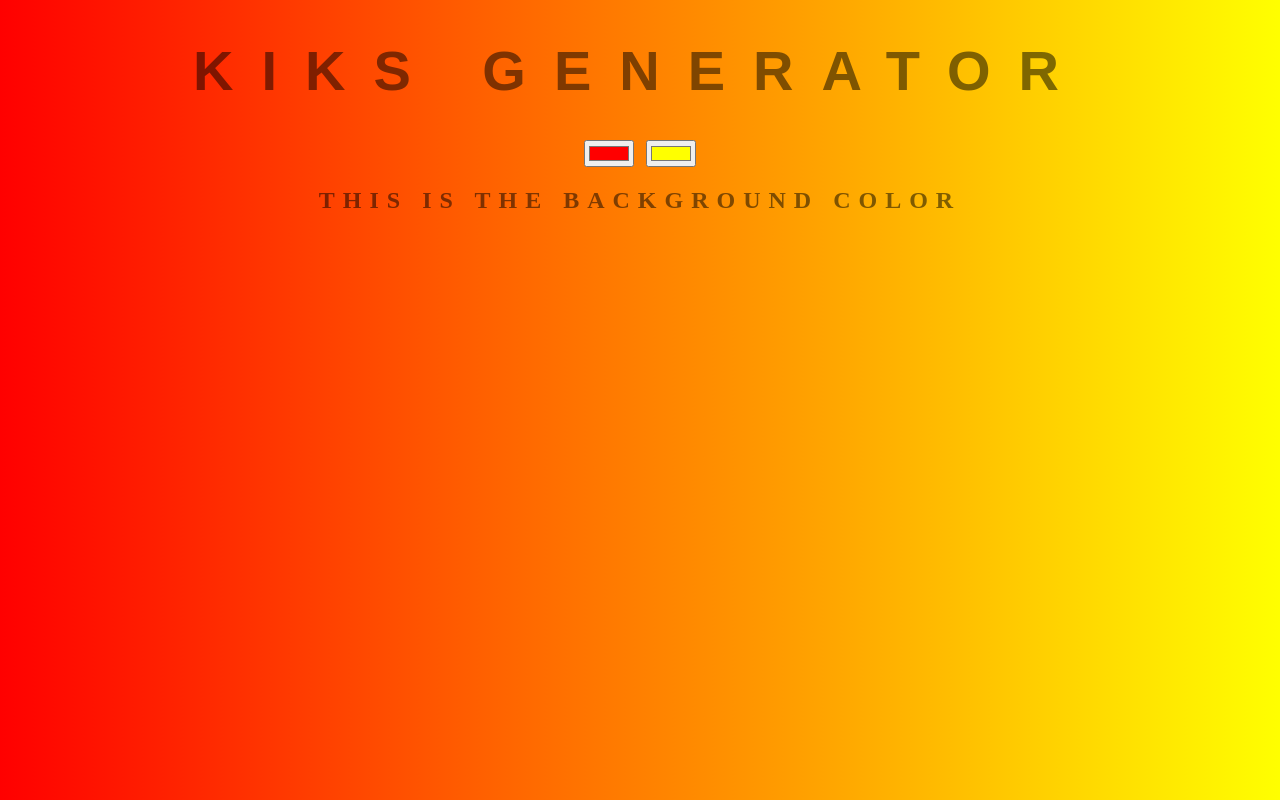
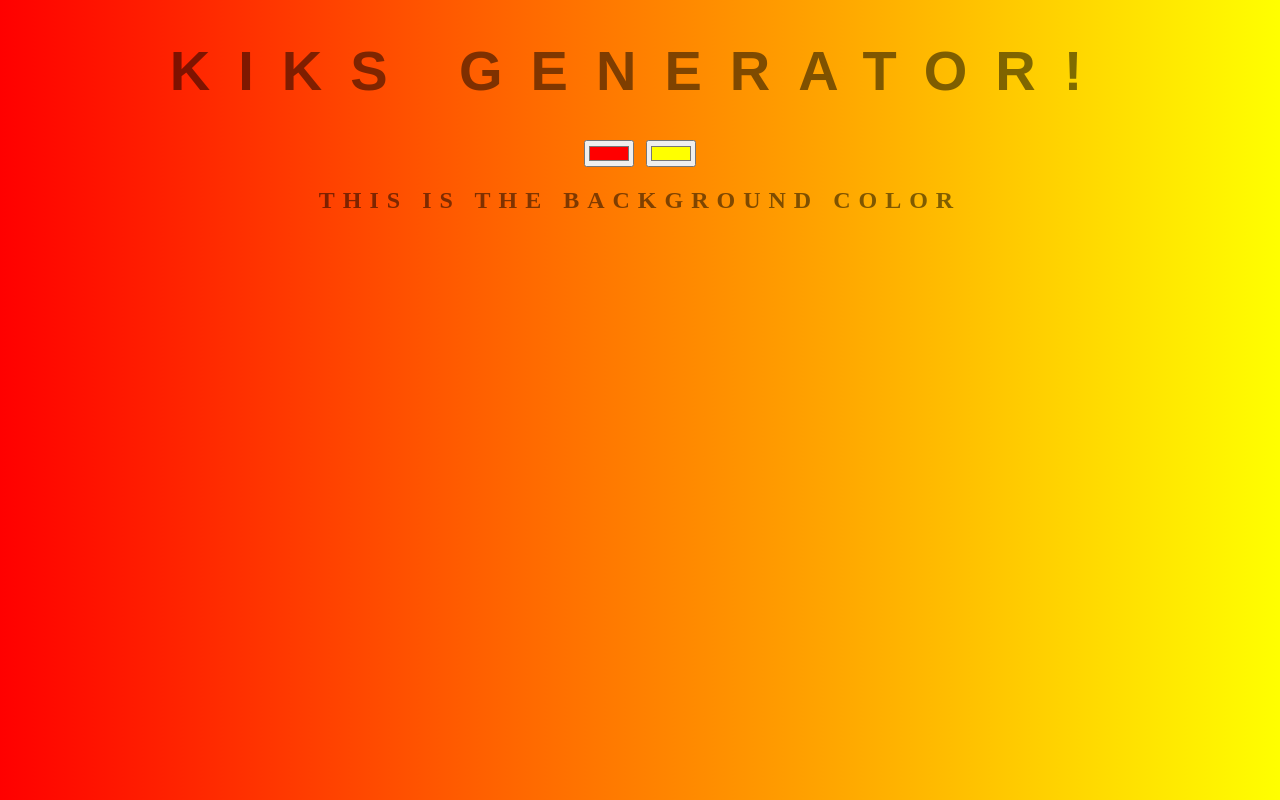
Before and after one commit to bbachraou/background-generator, a plain HTML site: page index.html in a window 1280 px wide. Drawn offline with Linux system fonts and the light colour scheme.

Commit message:
adding exclamation

```diff
--- a/index.html
+++ b/index.html
@@ -5,7 +5,7 @@
 	<link rel="stylesheet" type="text/css" href="style.css">
 </head>
 <body id="gradient">
-	<h1>Kiks Generator</h1>
+	<h1>Kiks Generator!</h1>
 	<input class="color1" type="color" name="color1" value="#ff0000">
 	<input class="color2" type="color" name="color2" value="#ffff00">
 	<h2>This is the background color</h2>
```
